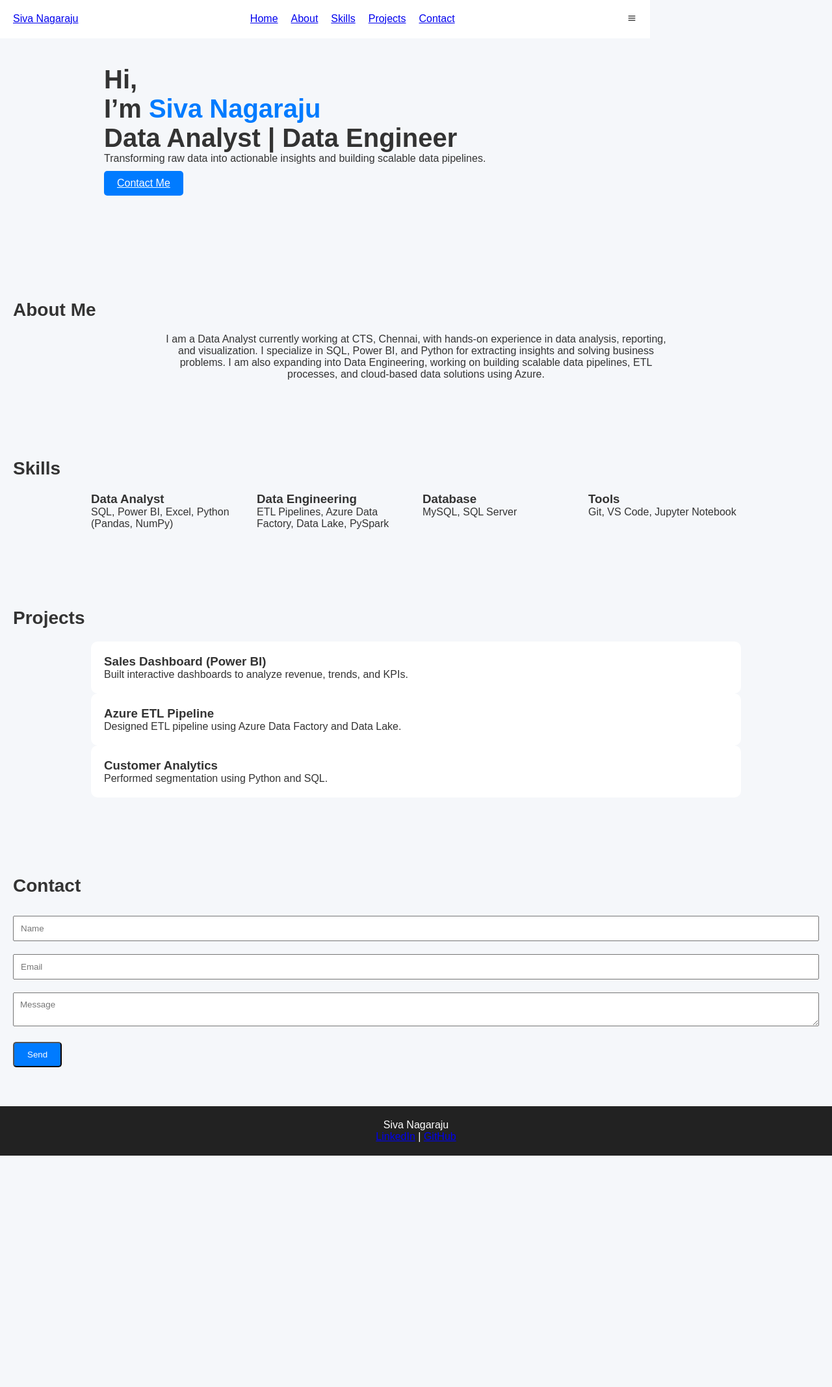
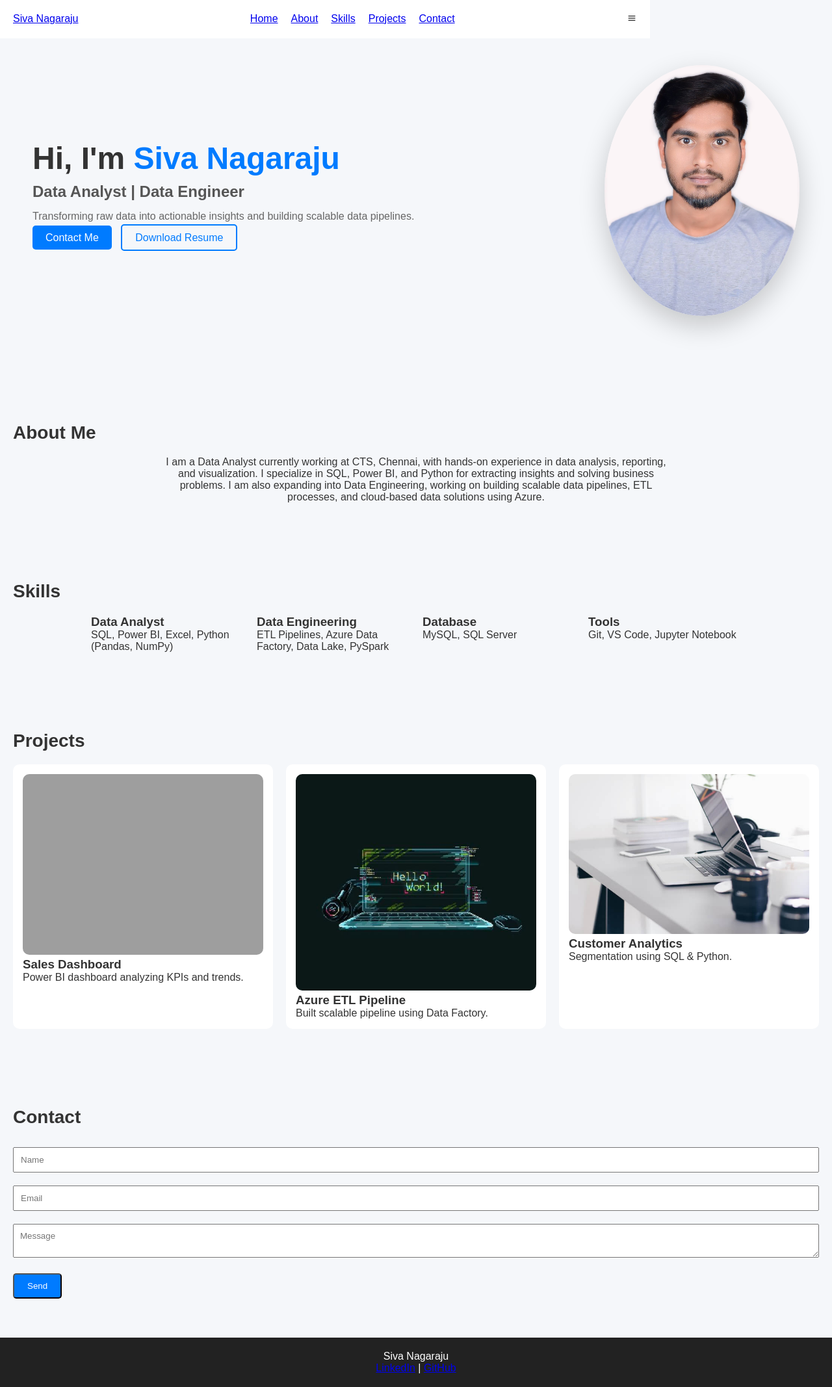
Before and after one commit to SivaN373/My-Portfolio, a Flask app: page / in a window 1280 px wide. Shown: the whole page at 65% size. Before the commit the page ends 1778 px from the top, so only its background shows below. Run offline with Flask 3, Linux system fonts and the light colour scheme; grey boxes are pictures that could not be loaded.

Commit message:
premium UI update

```diff
--- a/static/css/styles.css
+++ b/static/css/styles.css
@@ -95,3 +95,79 @@ body {
   padding: 20px;
   text-align: center;
 }
+/* ===== HOME ===== */
+.home {
+  padding: 100px 50px;
+}
+
+.home__content {
+  display: flex;
+  justify-content: space-between;
+  align-items: center;
+}
+
+.home__text h1 {
+  font-size: 48px;
+}
+
+.home__text span {
+  color: #007bff;
+}
+
+.home__text h2 {
+  color: #555;
+  margin: 10px 0;
+}
+
+.home__text p {
+  margin: 15px 0;
+  color: #666;
+}
+
+.home__image img {
+  width: 300px;
+  border-radius: 50%;
+  box-shadow: 0 15px 40px rgba(0,0,0,0.2);
+}
+
+/* ===== BUTTONS ===== */
+.btn {
+  background: #007bff;
+  color: white;
+  padding: 10px 20px;
+  margin-right: 10px;
+  border-radius: 5px;
+  text-decoration: none;
+}
+
+.btn-outline {
+  border: 2px solid #007bff;
+  padding: 10px 20px;
+  color: #007bff;
+  border-radius: 5px;
+  text-decoration: none;
+}
+
+/* ===== PROJECTS ===== */
+.projects {
+  display: grid;
+  grid-template-columns: repeat(auto-fit, minmax(250px,1fr));
+  gap: 20px;
+}
+
+.card {
+  background: white;
+  padding: 15px;
+  border-radius: 10px;
+  transition: 0.3s;
+}
+
+.card img {
+  width: 100%;
+  border-radius: 10px;
+}
+
+.card:hover {
+  transform: translateY(-10px);
+  box-shadow: 0 10px 25px rgba(0,0,0,0.2);
+}
--- a/templates/index.html
+++ b/templates/index.html
@@ -41,18 +41,24 @@
 <main>
 
 <!-- ===== HOME ===== -->
-<section class="home bd-grid" id="home">
-    <div class="home__data">
-        <h1 class="home__title">
-            Hi,<br>I’m <span class="home__title-color">Siva Nagaraju</span><br>
-            Data Analyst | Data Engineer
+<section class="home" id="home">
+  <div class="home__content">
+    <div class="home__text">
+      <h1>
+        Hi, I'm <span>Siva Nagaraju</span>
       </h1>
-
+      <h2>Data Analyst | Data Engineer</h2>
       <p>
         Transforming raw data into actionable insights and building scalable data pipelines.
       </p>
 
-        <a href="#contact" class="button">Contact Me</a>
+      <a href="#contact" class="btn">Contact Me</a>
+      <a href="/static/resume.pdf" class="btn-outline" download>Download Resume</a>
+    </div>
+
+    <div class="home__image">
+      <img src="{{ url_for('static', filename='img/profile.jpg') }}" alt="profile">
+    </div>
   </div>
 </section>
 
@@ -103,21 +109,24 @@
 <section id="projects" class="section">
   <h2 class="section-title">Projects</h2>
 
-    <div class="bd-grid">
+  <div class="projects">
 
-        <div class="work__img">
-            <h3>Sales Dashboard (Power BI)</h3>
-            <p>Built interactive dashboards to analyze revenue, trends, and KPIs.</p>
+    <div class="card">
+      <img src="{{ url_for('static', filename='img/WorkA.jpg') }}">
+      <h3>Sales Dashboard</h3>
+      <p>Power BI dashboard analyzing KPIs and trends.</p>
     </div>
 
-        <div class="work__img">
+    <div class="card">
+      <img src="{{ url_for('static', filename='img/WorkB.jpg') }}">
       <h3>Azure ETL Pipeline</h3>
-            <p>Designed ETL pipeline using Azure Data Factory and Data Lake.</p>
+      <p>Built scalable pipeline using Data Factory.</p>
     </div>
 
-        <div class="work__img">
+    <div class="card">
+      <img src="{{ url_for('static', filename='img/work4.jpg') }}">
       <h3>Customer Analytics</h3>
-            <p>Performed segmentation using Python and SQL.</p>
+      <p>Segmentation using SQL & Python.</p>
     </div>
 
   </div>
```
Also changed, not shown: static/img/profile.jpg (renamed from static/img/about me.jpg). Lines whose indentation alone changed are shown as unchanged.
